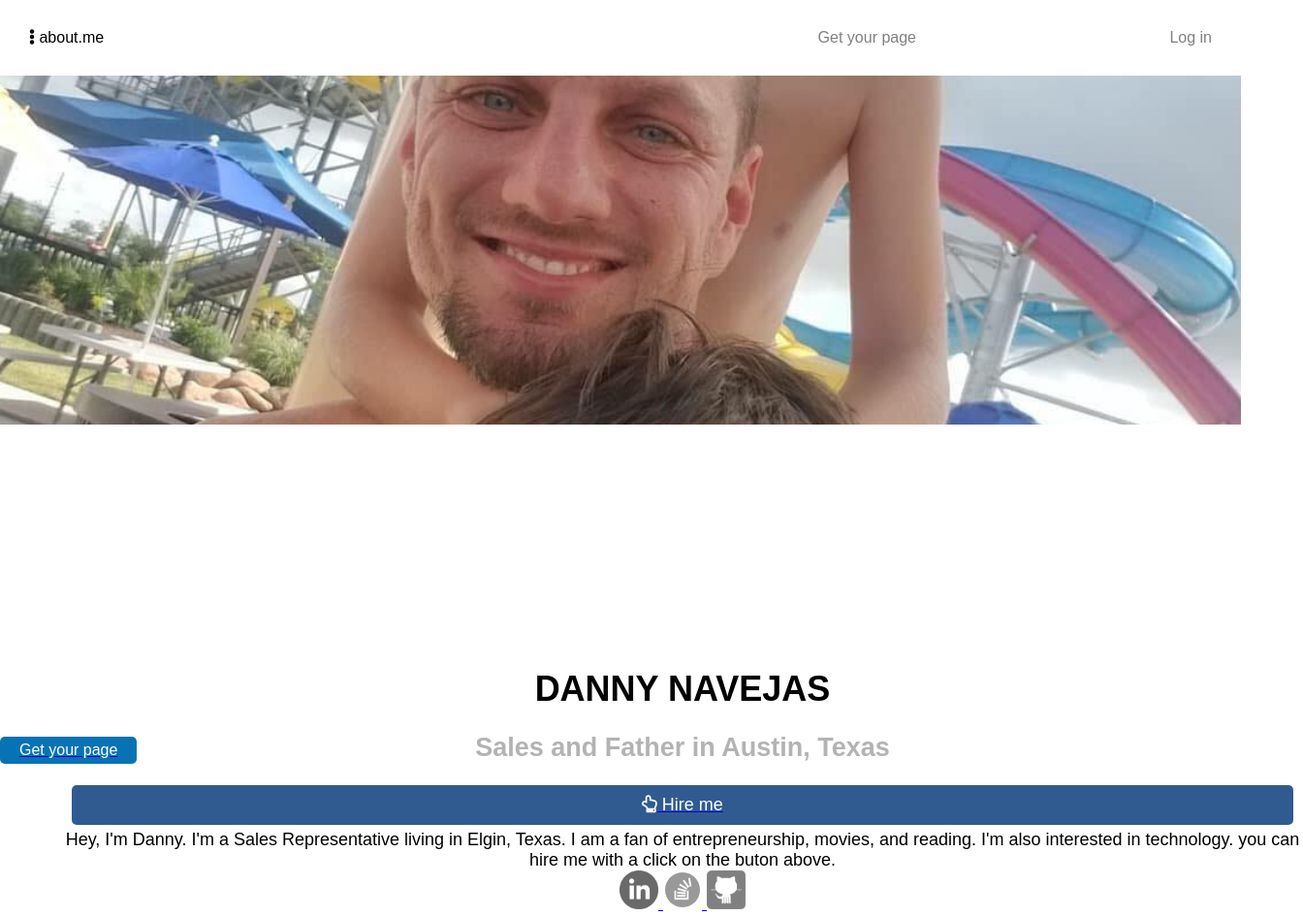
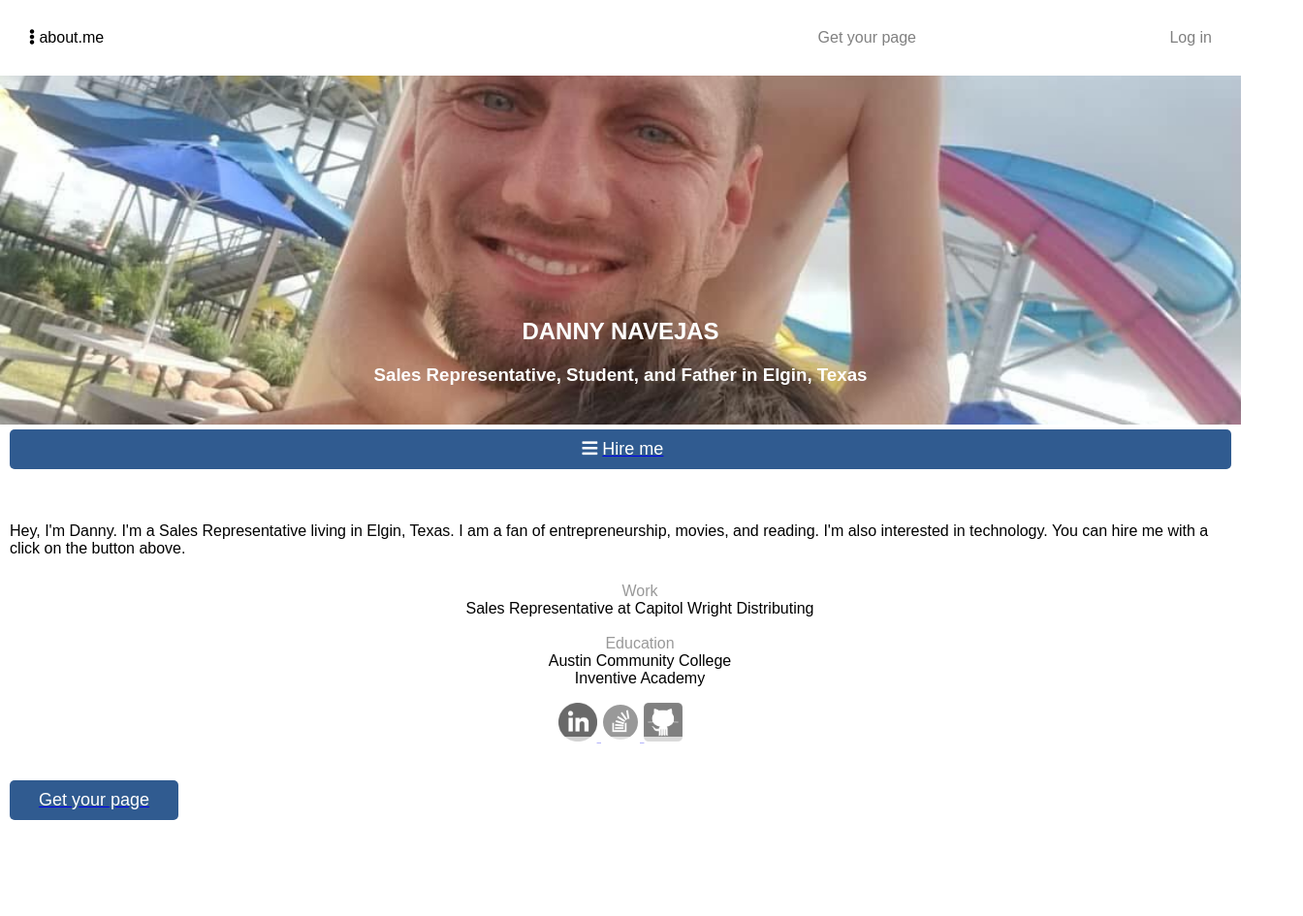
Before and after one commit to dnavejas/responsive-profile-site, a plain HTML site: page index.html in a window 1280 px wide. Shown: the whole page at 97% size, 1344 px wide, since content can reach past the window. After the commit the page ends 878 px from the top, so only its background shows below. Drawn offline with Linux system fonts and the light colour scheme.

Commit message:
trying to make sure social icons appear

```diff
--- a/index.html
+++ b/index.html
@@ -2,9 +2,9 @@
 	<html>
 	<head>
 		<title></title>
+		<meta name="viewport" content="width=max-device-width, initial-scale=1.0">
 		<link rel="stylesheet" href="https://use.fontawesome.com/releases/v5.7.2/css/all.css" integrity="sha384-fnmOCqbTlWIlj8LyTjo7mOUStjsKC4pOpQbqyi7RrhN7udi9RwhKkMHpvLbHG9Sr" crossorigin="anonymous">
-		<link rel="stylesheet" media="screen and (max-device-width: 815px)" href="mobile.css">
-		<meta name="viewport" content="width=max-device-width, initial-scale=1.0">
+		<link rel="stylesheet" href="mobile.css">
 	</head>
 	<body class="container">
 		<div class="header">
@@ -29,17 +29,25 @@
 		</div>
 		<div class="container-two">
 			<div id="profile-image"></div>
-			<div id="white-background">
-				<h1>DANNY NAVEJAS</h1>
-				<h2>Sales and Father in Austin, Texas </h2>
+			<div class="main-content">
+				<h2>DANNY NAVEJAS</h2>
+				<h3>Sales Representative, Student, and Father in Elgin, Texas </h3>
 				<a href="http://www.linkedin.com/in/dannynavejas">
 					<div class="blue-button">
-						<i class="far fa-hand-point-up"></i> Hire me
+						<i class="fas fa-bars" style="margin: 0 5px;"></i>Hire me
 					</div>
 				</a>
-				<div>
-					Hey, I'm Danny. I'm a Sales Representative living in Elgin, Texas. I am a fan of entrepreneurship, movies, and reading. I'm also interested in technology. you can hire me with a click on the buton above.
+				<div class="general-content">
+					Hey, I'm Danny. I'm a Sales Representative living in Elgin, Texas. I am a fan of entrepreneurship, movies, and reading. I'm also interested in technology. You can hire me with a click on the button above.
 				</div>
+				<ul class="work-content">
+					<li class="grey-text">Work</li>
+					<li>Sales Representative at Capitol Wright Distributing</li>
+					<br>
+					<li class="grey-text">Education</li>
+					<li>Austin Community College</li>
+					<li>Inventive Academy</li>
+				</ul>
 				<div>
 					<a href="http://www.linkedin.com/in/dannynavejas">
 						<img src="linkedin.png" class="social-icons" />
@@ -55,7 +63,7 @@
 		</div>
 		<div id="bottom-bar">
 			<a href="http://about.me/welcome">
-				<div id="bottom-button">
+				<div class="blue-button">
 					Get your page
 				</div>
 			</a>
--- a/mobile.css
+++ b/mobile.css
@@ -7,19 +7,22 @@ img {
 	height: 40px;
 	width: 40px;
 }
+ul {
+	list-style-type: none;
+}
 .no-deco {
 	text-decoration: none;
 }
 .container {
 	height: 100vh;
 	overflow: hidden;
-	width: 100vw;
+	width: 100%;
 }
 .header {
 	display: flex;
-	font-size: 16px;
 	padding: 30px;
 }
+@media (min-device-width:0px) and (max-device-width: 815px){
 	.top-links {
 		flex:2;
 	}
@@ -32,6 +35,12 @@ img {
 		text-decoration: none;
 		color: grey;
 	}
+	.main-content {
+		text-align: center;
+		color: white;
+		position: relative;
+		top: -130px;
+		}
 	.blue-button {
 		background-color: #305B90;
 		border-radius: 5px;
@@ -39,12 +48,24 @@ img {
 		font-size: 18px;
 		text-align: center;
 		padding: 10px 30px;
-	margin: 5px 10px;
+		margin: 45px 10px;
 	}
 	.container-two {
 		justify-content: center;
 		height: 100vh;
-	width: 100vw;
+		width: 100%;
+	}
+	.general-content{
+		color: black;
+		padding: 10px;
+		text-align: left;
+	}
+	.work-content{
+		text-align: center;
+		color: black;
+	}
+	.grey-text{
+		color: #999;
 	}
 	#profile-image {
 		height: 45vh;
@@ -54,18 +75,8 @@ img {
 		background-size: cover;
 		background-position: center center;
 	}
-#white-background{
-	background-color: white;
-	margin: 10% 5%;
-	text-align: center;
-	padding-top:100px;
-	width: 100%;
-	font-size: 18px;
-	height: 75vh;
-}
 	#bottom-bar{
 		display: flex;
-	text-align: center;
 		background-color: rgba(255, 255, 255, .7);
 		position: absolute;
 		z-index: 1;
@@ -74,10 +85,4 @@ img {
 		width: 100vw;
 		height: 5vh;
 	}
-#bottom-button {
-	border-radius: 5px;
-	background-color: #0773b4;
-	color: white;
-	padding: 5px 20px;
-
 }
```
Lines whose indentation alone changed are shown as unchanged.
